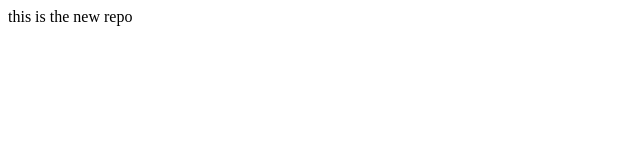
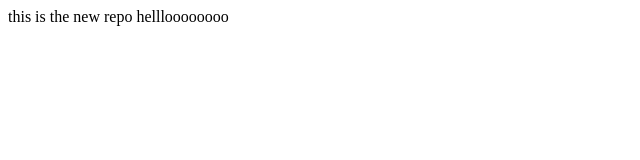
Before and after one commit to vaibhavKondekar/Android, a plain HTML site: page index.html in a window 1280 px wide. Shown: the whole page, without its empty margins (0-640 px from the left). Drawn offline with Linux system fonts and the light colour scheme.

Commit message:
updated html

```diff
--- a/index.html
+++ b/index.html
@@ -1,3 +1,6 @@
 <p>
     this is the new repo
+    hellloooooooo
 </p>
+
+<br>
```
